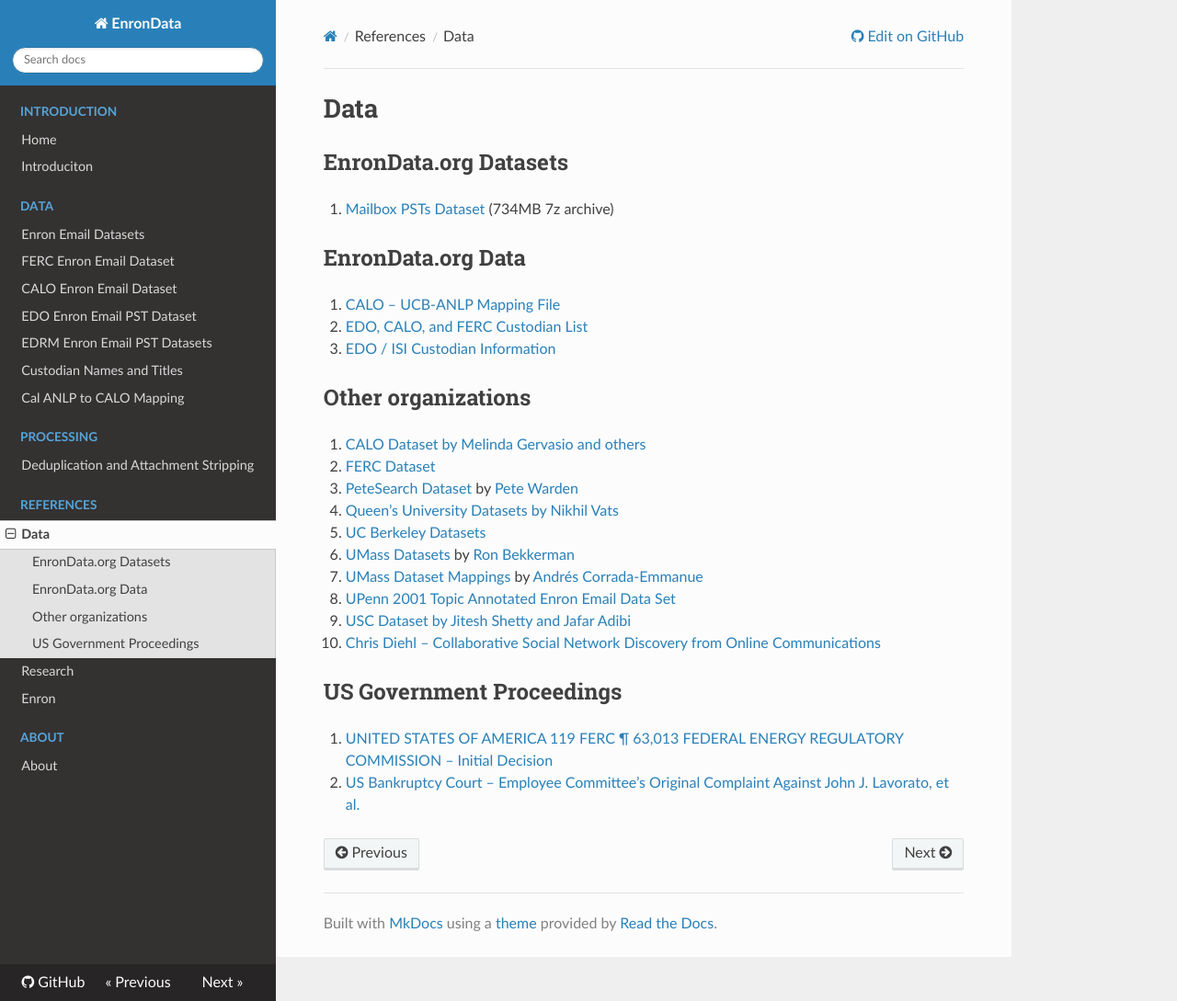
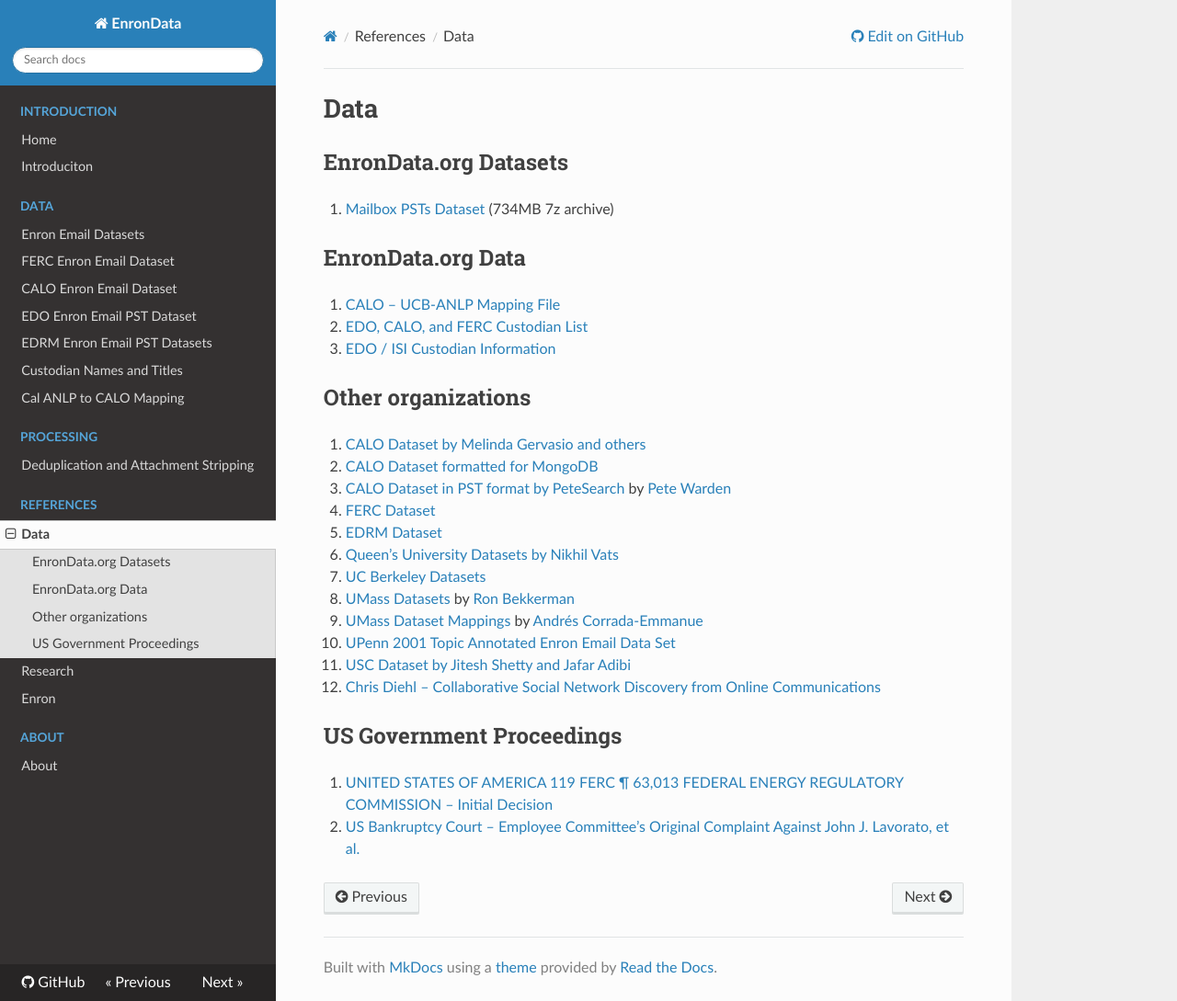
Before and after one commit to enrondata/enrondata, an MkDocs documentation site: the page built from docs/references/data.md, in a window 1280 px wide and 1089 px high. Shown: the whole window at 92% size. Built offline with MkDocs 1.6.1, drawn with Linux system fonts in a browser that asks for light colours; nearby versions of some CDN libraries; old or Windows-style settings are respelled for this version of MkDocs.

Commit message:
update docs

```diff
--- a/docs/references/data.md
+++ b/docs/references/data.md
@@ -13,8 +13,10 @@
 ## Other organizations
 
 1. [CALO Dataset by Melinda Gervasio and others](http://www.cs.cmu.edu/~enron/)
+  1. [CALO Dataset formatted for MongoDB](http://mongodb-enron-email.s3-website-us-east-1.amazonaws.com/)
+  3. [CALO Dataset in PST format by PeteSearch](http://petewarden.typepad.com/searchbrowser/2008/03/how-to-conver-1.html) by [Pete Warden](http://petewarden.typepad.com/)
 2. [FERC Dataset](http://www.ferc.gov/industries/electric/indus-act/wec/enron/info-release.asp)
-3. [PeteSearch Dataset](http://petewarden.typepad.com/searchbrowser/2008/03/how-to-conver-1.html) by [Pete Warden](http://petewarden.typepad.com/)
+3. [EDRM Dataset](http://www.edrm.net/resources/data-sets/edrm-enron-email-data-set)
 4. [Queen&#8217;s University Datasets by Nikhil Vats](http://research.cs.queensu.ca/~skill/otherforms.html)
 5. [UC Berkeley Datasets](http://bailando.sims.berkeley.edu/enron_email.html)
 6. [UMass Datasets](http://www.cs.umass.edu/~ronb/enron_dataset.html) by [Ron Bekkerman](http://www.cs.umass.edu/~ronb/)
```
Also changed, not shown: docs/index.md (+3 -3 lines).
